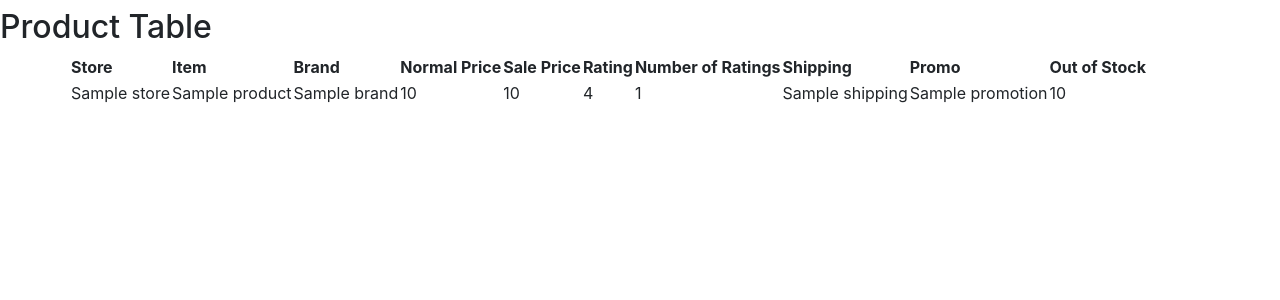
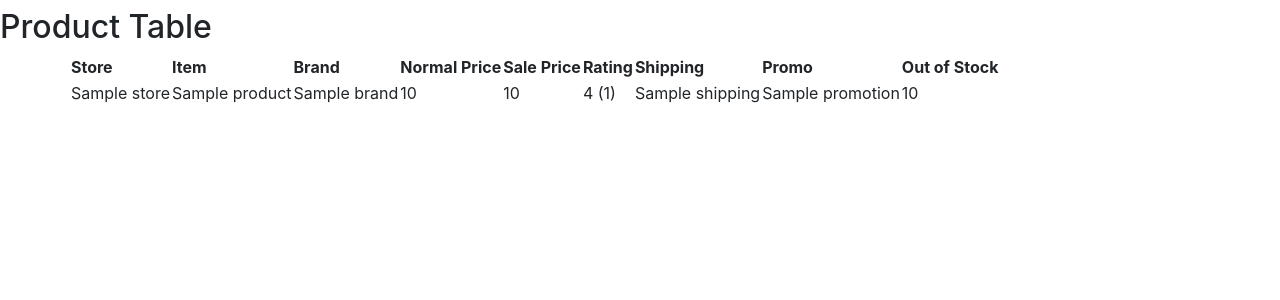
Before and after one commit to JoshFung/MapleScrape, a Django app: template templates/home.html in a window 1280 px wide. Shown: the part 48-348 px from the top of the page. Run offline with Django 3.2, Linux system fonts and the light colour scheme; the template is opened without the code that fills it: most values are stand-ins (such as "Sample title", 1, 10 or a date in 2020); some libraries are stand-ins or nearby versions.

Commit message:
Update ratings view

```diff
--- a/templates/home.html
+++ b/templates/home.html
@@ -14,7 +14,6 @@
                 <th>Normal Price</th>
                 <th>Sale Price</th>
                 <th>Rating</th>
-                <th>Number of Ratings</th>
                 <th>Shipping</th>
                 <th>Promo</th>
                 <th>Out of Stock</th>
@@ -28,8 +27,7 @@
             <td> {{ p.brand }}</td>
             <td> {{ p.normal_price }}</td>
             <td> {{ p.sale_price }}</td>
-            <td> {{ p.rating }}</td>
-            <td> {{ p.num_of_ratings }}</td>
+            <td> {{ p.rating }} ({{ p.num_of_ratings }})</td>
             <td> {{ p.shipping }}</td>
             <td> {{ p.promotion }}</td>
             <td> {{ p.out_of_stock }}</td>
```
